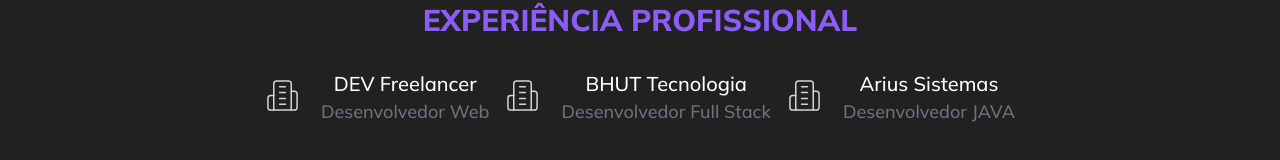
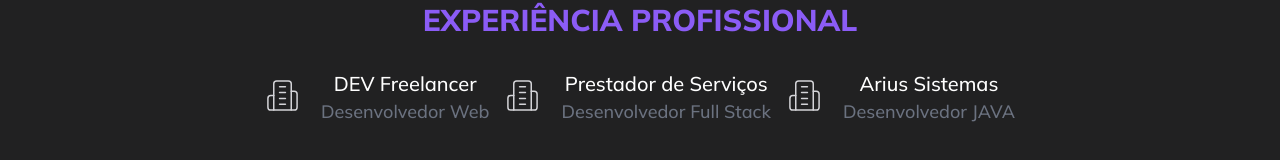
Before and after one commit to rafaelsousapereira/rafael-sousa-web-portfolio, a Next.js app: page /about in a window 1280 px wide. Shown: the part 344-504 px from the top of the page. Built offline with nearby package versions, Linux system fonts and the light colour scheme; a web font is replaced by a local one.

Commit message:
refactor: change info jobs

```diff
--- a/src/data/infoPages.ts
+++ b/src/data/infoPages.ts
@@ -54,7 +54,7 @@
     `,
     experience: [
       {
-        companies: ['DEV Freelancer', 'BHUT Tecnologia', 'Arius Sistemas'],
+        companies: ['DEV Freelancer', 'Prestador de Serviços', 'Arius Sistemas'],
         rules: ['Desenvolvedor Web', 'Desenvolvedor Full Stack', 'Desenvolvedor JAVA'],
       }
     ]
```
